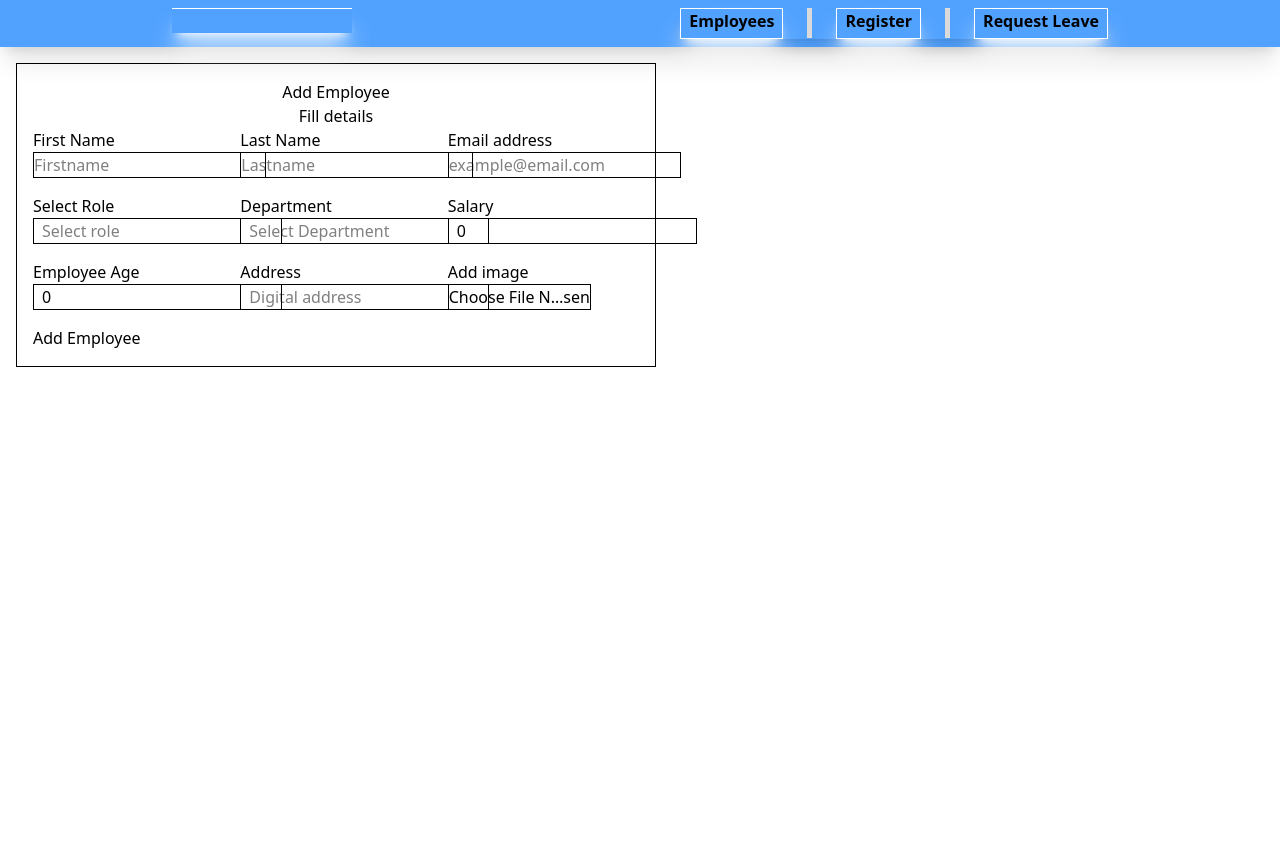
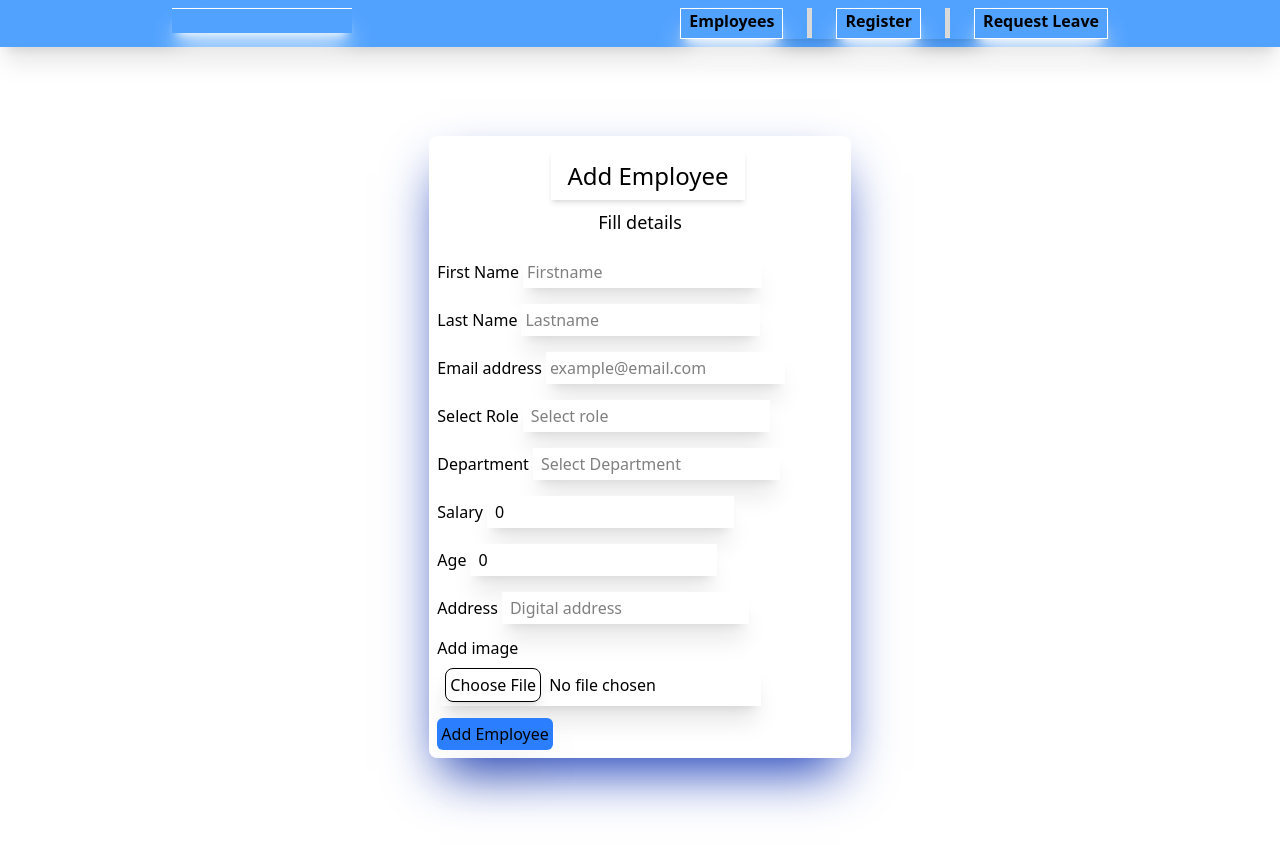
Before and after one commit to Cocoatea57/Employee-Management, a React (Vite) app: page /register in a window 1280 px wide. Before the commit the page ends 800 px from the top, so only its background shows below. Built offline with nearby package versions, Linux system fonts and the light colour scheme.

Commit message:
style details page

```diff
--- a/src/pages/EmployeeDetails.jsx
+++ b/src/pages/EmployeeDetails.jsx
@@ -19,10 +19,16 @@ function EmployeeDetails() {
 
   // Display the employee's details
   return (
-    <div>
-      <h2>Employee Details</h2>
+    <div className="flex flex-col h-screen justify-center items-center">
+       <h2 className="m-6">Employee Details</h2>
+      <div className=" w-[500px] h-[510px] flex flex-col items-center gap-6 shadow-2xl" >
+        <div className="flex items-center justify-center">
+          <img src={employee.preview} alt="image" className="shadow-2xl w-[310px] h-[300px] rounded-full" />
+        </div>
+
+        <div className=" shadow-lg p-2 w-[70%]">
           <p>
-        <strong>Full Name:</strong> {employee.firstName} {employee.lastName}
+          <strong>Full Name:</strong> <span className="shadow-xl shadow-white"> {employee.firstName} {employee.lastName}</span>
         </p>
         <p>
           <strong>Role:</strong> {employee.role}
@@ -37,8 +43,10 @@ function EmployeeDetails() {
           <strong>Salary:</strong> ${employee.salary}
         </p>
         <p>
-        <strong>Hire Date:</strong> {employee.hireDate}
+          <strong>Hired Date:</strong> {employee.hireDate}
         </p>
+        </div>
+      </div>
     </div>
   );
 }
--- a/src/pages/Register.jsx
+++ b/src/pages/Register.jsx
@@ -88,14 +88,15 @@ function Register() {
   }
 
   return (
-    <div className="border m-4 p-4 flex flex-col w-1/2">
+    <div className=" flex flex-col justify-center items-center  p-2 gap-2 h-screen">
+      <div className=" p-2 flex flex-col flex-wrap justify-center items-center w-1/3 p-2 gap-2  shadow-2xl shadow-blue-800 rounded-lg">
       <div className="text-center">
-        <h1>Add Employee</h1>
-        <h6>Fill details</h6>
+        <h1 className="text-2xl m-2 bg-white shadow-md w-full p-2">Add Employee</h1>
+        <h6 className="text-lg m-2">Fill details</h6>
       </div>
 
       <div>
-        <form onSubmit={handleSubmit} className="grid grid-cols-3 gap-4">
+        <form onSubmit={handleSubmit} className="flex flex-col flex-wrap gap-2">
           <div>
             <label htmlFor="">First Name</label>
             <input
@@ -104,7 +105,7 @@ function Register() {
               value={firstName}
               name="firstname"
               onChange={handleFName}
-              className="border"
+              className="bg-white m-1 p-1 shadow-xl "
             />
           </div>
           <div>
@@ -115,7 +116,7 @@ function Register() {
               value={lastName}
               name="lastname"
               onChange={handleLName}
-              className="border"
+              className="bg-white m-1 p-1 shadow-xl"
             />
           </div>
           <div>
@@ -126,7 +127,7 @@ function Register() {
               value={email}
               name="email"
               onChange={handleEmail}
-              className="border"
+              className="bg-white m-1 p-1 shadow-xl"
             />
           </div>
           <div>
@@ -137,7 +138,7 @@ function Register() {
               value={role}
               name="role"
               onChange={handleRole}
-              className="border px-2"
+              className="bg-white m-1 p-1 px-2 shadow-xl"
             />
             <datalist id="roles">
               <option value="Senior Developer" />
@@ -153,7 +154,7 @@ function Register() {
               value={department}
               name="department"
               onChange={handleDepartment}
-              className="border px-2"
+              className="bg-white m-1 p-1 px-2 shadow-xl"
             />
             <datalist id="department">
               <option value="Software" />
@@ -170,7 +171,7 @@ function Register() {
               value={salary}
               name="salary"
               onChange={handleSalary}
-              className="border px-2"
+              className="bg-white m-1 p-1 px-2 shadow-xl"
             />
             <datalist id="salary">
               <option value="20000" />
@@ -184,14 +185,14 @@ function Register() {
             </datalist>
           </div>
           <div>
-            <label htmlFor="">Employee Age</label>
+            <label htmlFor="">Age</label>
             <input
               type="number"
               placeholder="Select Age"
               value={age}
               onChange={handleAge}
               name="age"
-              className="border px-2"
+              className="bg-white m-1 p-1 px-2 shadow-xl"
             />
           </div>
           <div>
@@ -202,7 +203,7 @@ function Register() {
               value={address}
               name="address"
               onChange={handleAddress}
-              className=" border px-2"
+              className=" bg-white m-1 p-1 px-2 shadow-xl"
             />
           </div>
           <div>
@@ -212,13 +213,14 @@ function Register() {
               accept="image/*"
               key={preview}
               onChange={handleImage}
-              className="border w-3/4"
+              className="bg-white m-1 p-1 file:p-1 file:rounded-lg  file:shadow-lg file:mr-2 file:border shadow-xl hover:file:cursor-pointer transition"
             />
           </div>
           <div>
-            <button type="submit">Add Employee</button>
+            <button type="submit" className="p-1 bg-blue-500 shadow-2xl hover:shadow-white hover:scale-110 transition-transform duration-200 rounded-md">Add Employee</button>
           </div>
         </form>
+      </div>
       </div>
     </div>
   );
--- a/src/store/EmployeeStore.js
+++ b/src/store/EmployeeStore.js
@@ -7,6 +7,7 @@ const useEmployeeStore = create((set) => ({
   // Initial state of employee
   employees: [
     {
+
       firstName: "Frank",
       lastName: "Owusu",
       email: "frankowusu@email.com",
```
Lines whose indentation alone changed are shown as unchanged.
